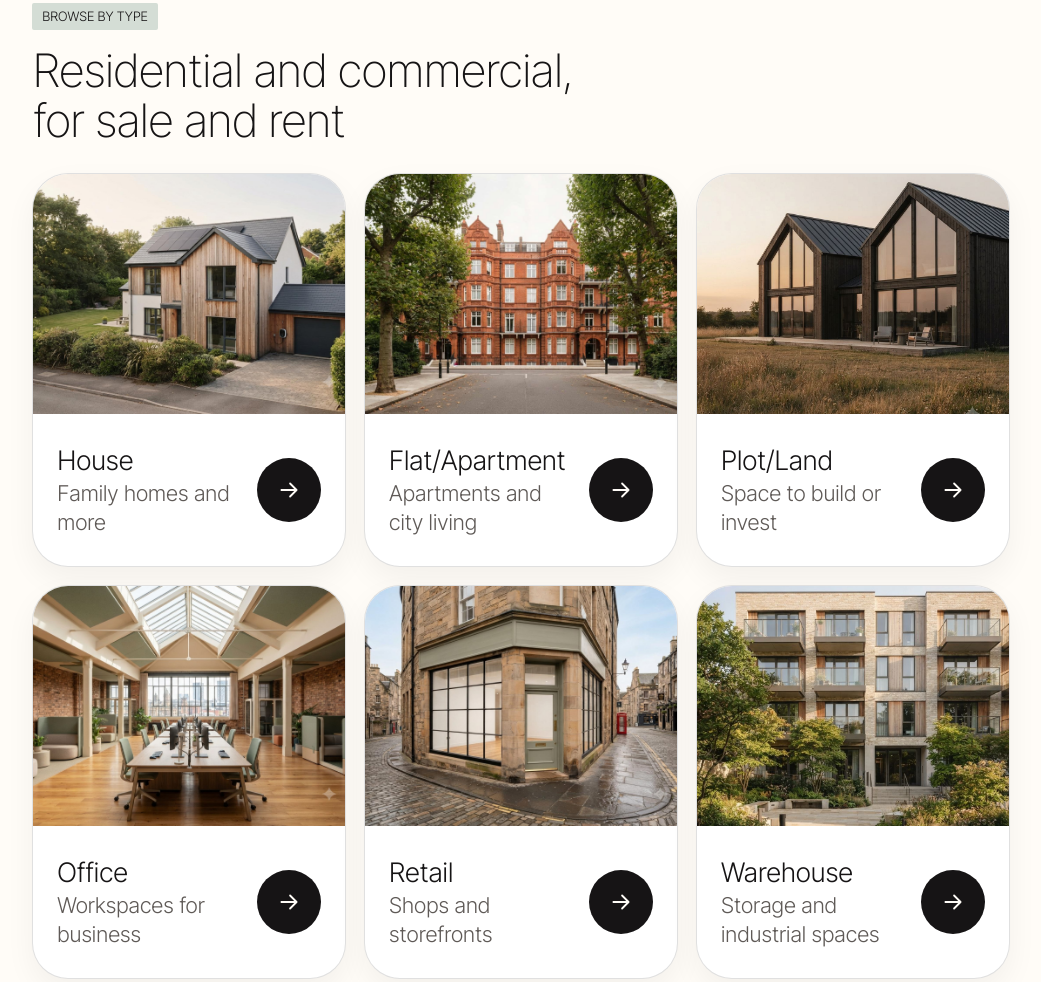
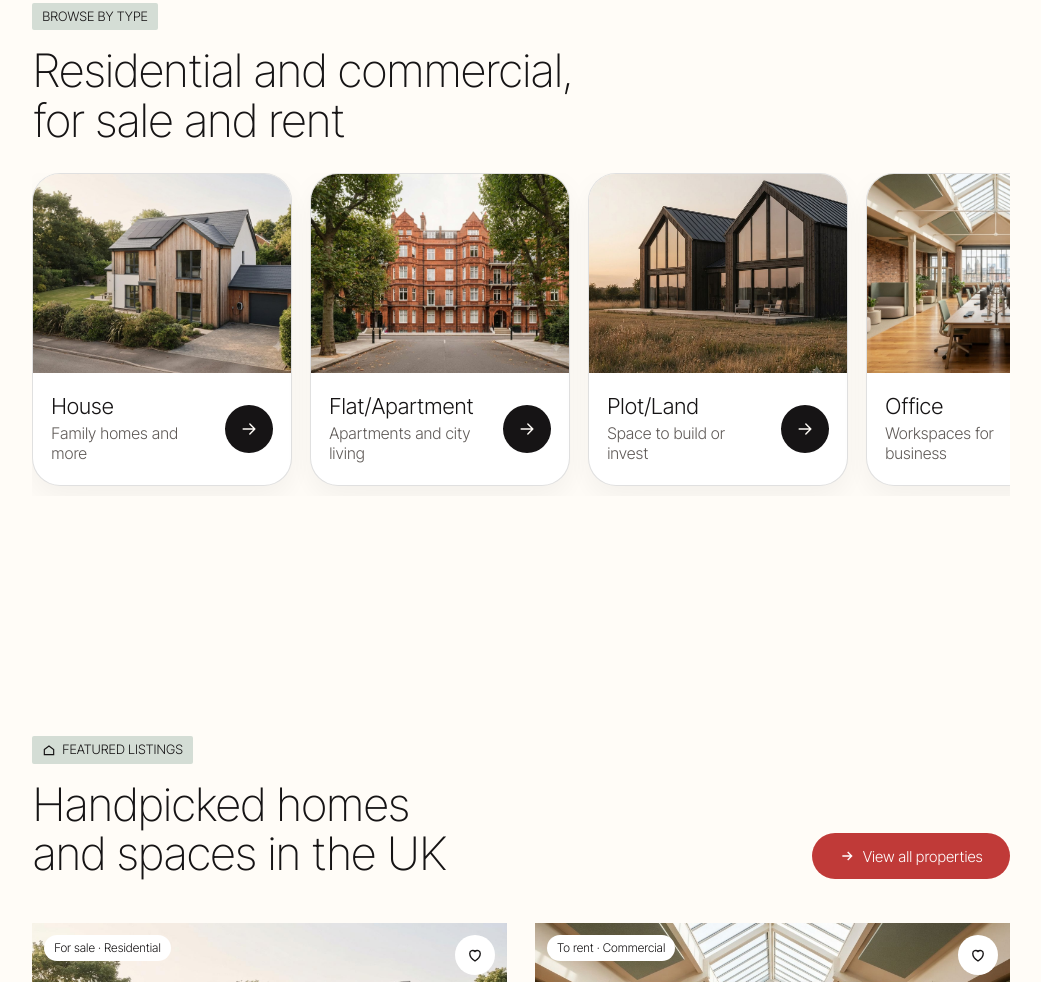
Before and after one commit to finastrarender/Realestate, a plain HTML site: page index.html in a window 1280 px wide. Shown: the part 1987-2969 px from the top of the page, without its empty margins (119-1160 px from the left). Drawn offline with Linux system fonts and the light colour scheme; a web font is replaced by a local one.

Commit message:
Make property type cards compact and scrollable

```diff
--- a/css/style.css
+++ b/css/style.css
@@ -103,20 +103,19 @@ textarea{min-height:110px;resize:vertical}
 @media(max-width:700px){.about-cards{grid-template-columns:repeat(2,minmax(0,1fr))}}
 @media(max-width:760px){.about-feature{min-height:290px}.about-panorama{height:260px}}
 @media(max-width:480px){.about-cards{grid-template-columns:1fr}.about-panorama{height:210px;border-radius:14px}}
-.cats{display:grid;grid-template-columns:repeat(3,minmax(0,1fr));gap:18px}
-.cat-card{display:flex;min-width:0;flex-direction:column;overflow:hidden;padding:0;border:1px solid var(--line);border-radius:36px;background:var(--card);color:var(--ink);text-align:left;cursor:pointer;box-shadow:0 12px 30px rgba(22,20,21,.05);transition:transform .2s,box-shadow .2s}
+.cats{display:flex;gap:18px;overflow-x:auto;padding-bottom:10px;scroll-snap-type:x mandatory;scrollbar-width:thin;scrollbar-color:var(--mut) transparent}
+.cat-card{display:flex;flex:0 0 260px;min-width:0;flex-direction:column;overflow:hidden;padding:0;border:1px solid var(--line);border-radius:28px;background:var(--card);color:var(--ink);text-align:left;cursor:pointer;scroll-snap-align:start;box-shadow:0 12px 30px rgba(22,20,21,.05);transition:transform .2s,box-shadow .2s}
 .cat-card:hover{transform:translateY(-3px);box-shadow:0 18px 34px rgba(22,20,21,.12)}
 .cat-card-image{display:block;aspect-ratio:1.3;overflow:hidden;background:var(--soft)}
 .cat-card-image img{display:block;width:100%;height:100%;object-fit:cover;transition:transform .45s}
 .cat-card:hover .cat-card-image img{transform:scale(1.05)}
-.cat-card-content{display:flex;min-height:152px;align-items:center;justify-content:space-between;gap:16px;padding:24px}
+.cat-card-content{display:flex;min-height:112px;align-items:center;justify-content:space-between;gap:12px;padding:18px}
 .cat-card-copy{display:grid;gap:3px}
-.cat-card-copy strong{font:300 clamp(24px,2.1vw,30px)/1.2 var(--hd)}
-.cat-card-copy small{color:var(--mut);font:300 clamp(18px,1.7vw,24px)/1.3 "Inter Tight",sans-serif}
-.cat-card-action{display:grid;place-items:center;flex:none;width:64px;height:64px;border-radius:50%;background:var(--ink);color:var(--bg)}
-.cat-card-action svg{width:26px;height:26px;fill:none;stroke:currentColor;stroke-width:1.7;stroke-linecap:round;stroke-linejoin:round}
-@media(max-width:1000px){.cats{grid-template-columns:repeat(2,minmax(0,1fr))}}
-@media(max-width:560px){.cats{grid-template-columns:1fr;gap:18px}.cat-card-content{min-height:140px;padding:22px}.cat-card-copy strong{font-size:26px}.cat-card-copy small{font-size:22px}}
+.cat-card-copy strong{font:300 22px/1.2 var(--hd)}
+.cat-card-copy small{color:var(--mut);font:300 16px/1.3 "Inter Tight",sans-serif}
+.cat-card-action{display:grid;place-items:center;flex:none;width:48px;height:48px;border-radius:50%;background:var(--ink);color:var(--bg)}
+.cat-card-action svg{width:20px;height:20px;fill:none;stroke:currentColor;stroke-width:1.7;stroke-linecap:round;stroke-linejoin:round}
+@media(max-width:560px){.cat-card{flex-basis:236px}.cat-card-content{min-height:104px;padding:16px}.cat-card-copy strong{font-size:20px}.cat-card-copy small{font-size:15px}.cat-card-action{width:44px;height:44px}}
 /* cards */
 .cards{display:grid;grid-template-columns:repeat(2,minmax(0,1fr));gap:28px}
 .cards.three{grid-template-columns:repeat(3,minmax(0,1fr));gap:22px}
```
